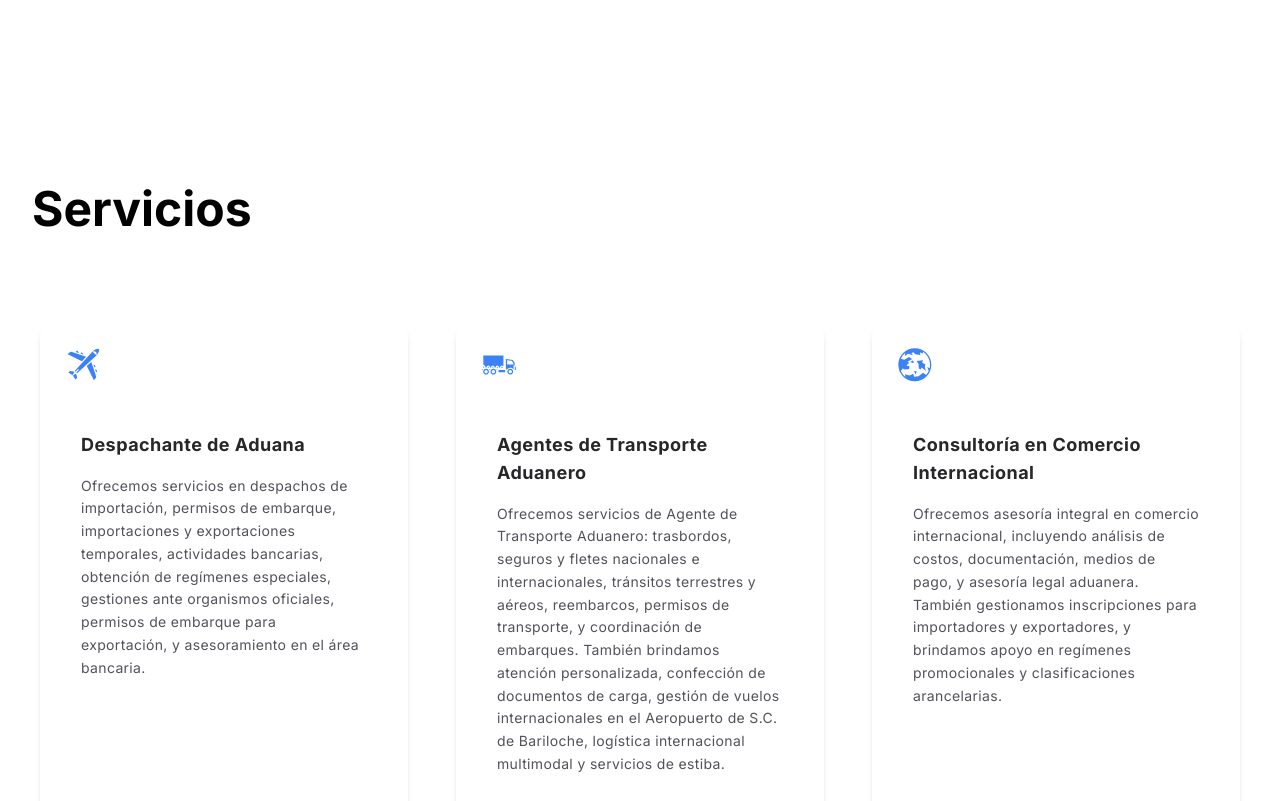
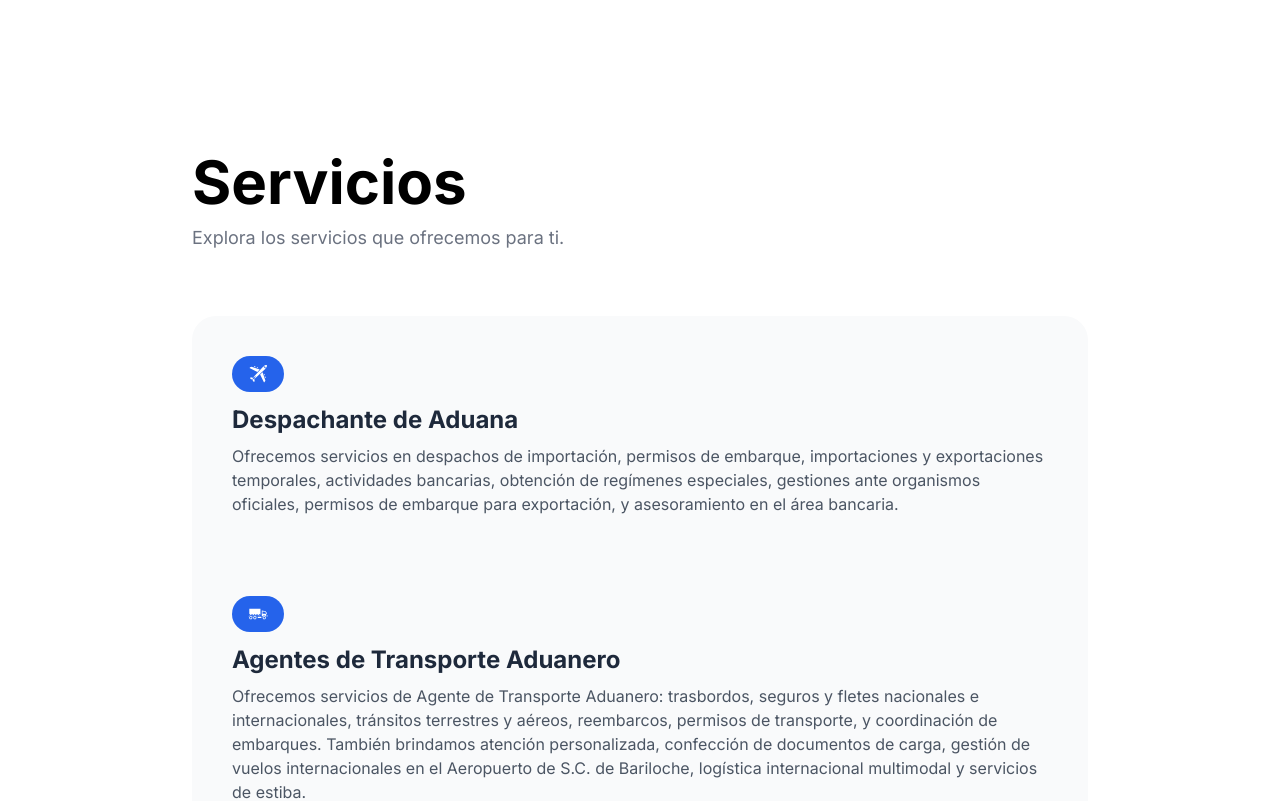
Before and after one commit to mazzodevelopments/matteozzi-lavilla, a Next.js app: page / in a window 1280 px wide. Shown: the part 3080-3881 px from the top of the page. Built offline with nearby package versions, Linux system fonts and the light colour scheme.

Commit message:
Servicios

```diff
--- a/app/pages/Servicios.tsx
+++ b/app/pages/Servicios.tsx
@@ -1,14 +1,6 @@
 'use client';
 import React, { useState } from 'react';
-import { motion, AnimatePresence } from 'framer-motion';
-import {
-    GiCommercialAirplane,
-    GiPlanePilot,
-    GiTowTruck,
-    GiTransportationRings,
-    GiTruck,
-    GiWorld
-} from 'react-icons/gi';
+import { motion } from 'framer-motion';
 
 interface Servicio {
     title: string;
@@ -23,60 +15,38 @@ interface ServiciosProps {
 export default function Servicios({ content }: ServiciosProps) {
     const [hoveredIndex, setHoveredIndex] = useState<number | null>(null);
 
+    const renderedItems = content.map((item, idx) => (
+        <motion.div
+            key={idx}
+            className="flex flex-col items-start mb-4 p-4"
+            whileHover={{ scale: 1.05, y: -5, color: '#3B82F6' }}
+            style={{ color: '#1E293B' }}
+            onMouseEnter={() => setHoveredIndex(idx)}
+            onMouseLeave={() => setHoveredIndex(null)}
+        >
+            <div className="bg-blue-600 text-white font-bold py-2 px-4 rounded-full text-xl mb-3">
+                {item.icon}
+            </div>
+            <h2 className="text-2xl font-bold mb-2">{item.title}</h2>
+            <p className="text-gray-600 text-md">{item.description}</p>
+        </motion.div>
+    ));
+
     return (
         <section
             id="servicios"
-            className="flex justify-center items-center min-h-screen"
+            className="flex flex-col min-h-screen max-h-screen p-8"
         >
-            <div className="w-full max-w-7xl p-8">
-                <h1 className="text-2xl md:text-4xl lg:text-5xl font-bold text-black leading-relaxed lg:leading-snug mb-8 mx-auto">
+            <div className="w-full max-w-4xl mx-auto mb-8">
+                <h1 className="text-3xl sm:text-4xl md:text-5xl lg:text-6xl font-bold text-left mb-3">
                     Servicios
                 </h1>
-
-                <div className="grid grid-cols-1 md:grid-cols-2 lg:grid-cols-3 gap-8 py-10">
-                    {content.map((item, idx) => (
-                        <div
-                            key={item.title}
-                            className="relative group block p-2 h-full w-full max-w-sm"
-                            onMouseEnter={() => setHoveredIndex(idx)}
-                            onMouseLeave={() => setHoveredIndex(null)}
-                        >
-                            <AnimatePresence>
-                                {hoveredIndex === idx && (
-                                    <motion.span
-                                        className="absolute inset-0 h-full w-full bg-neutral-200 block rounded-3xl"
-                                        layoutId="hoverBackground"
-                                        initial={{ opacity: 0 }}
-                                        animate={{
-                                            opacity: 1,
-                                            transition: { duration: 0.15 }
-                                        }}
-                                        exit={{
-                                            opacity: 0,
-                                            transition: {
-                                                duration: 0.15,
-                                                delay: 0.2
-                                            }
-                                        }}
-                                    />
-                                )}
-                            </AnimatePresence>
-                            <div className="rounded-2xl h-full w-full p-6 overflow-hidden bg-white border border-transparent group-hover:border-gray-200 relative z-20 shadow-md transition-transform duration-300 ease-in-out transform hover:scale-105 hover:shadow-lg">
-                                <div className="relative z-50 flex items-center mb-4 text-4xl text-blue-500">
-                                    {item.icon}
-                                </div>
-                                <div className="p-4">
-                                    <h4 className="text-zinc-800 font-bold tracking-wide mt-4 text-lg">
-                                        {item.title}
-                                    </h4>
-                                    <p className="mt-4 text-zinc-600 tracking-wide leading-relaxed text-sm">
-                                        {item.description}
-                                    </p>
-                                </div>
-                            </div>
-                        </div>
-                    ))}
-                </div>
+                <p className="text-lg text-gray-500 text-left mb-8">
+                    Explora los servicios que ofrecemos para ti.
+                </p>
+            </div>
+            <div className="w-full max-w-4xl mx-auto flex flex-col items-start justify-start  overflow-scroll space-y-8 p-6 rounded-3xl bg-gray-50">
+                {renderedItems}
             </div>
         </section>
     );
```
